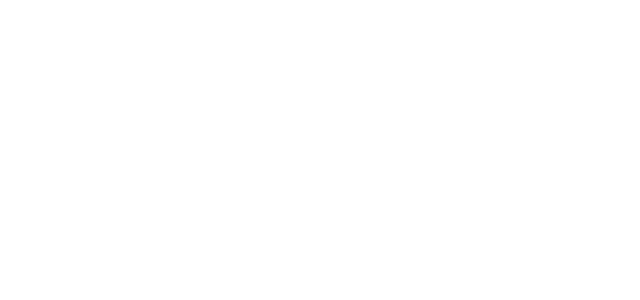
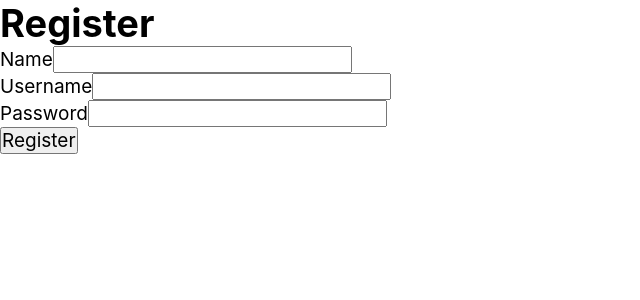
Before and after one commit to romanjamesmirov/staysafesacramento, a React (Create React App) app: page /register in a window 1280 px wide. Shown: the top 300 px of the page, without its empty margins (0-640 px from the left). Built offline with nearby package versions, Linux system fonts and the light colour scheme.

Commit message:
Client now talking to server on /register with axios and corsgit status

```diff
--- a/package.json
+++ b/package.json
@@ -26,7 +26,9 @@
     "@testing-library/jest-dom": "^4.2.4",
     "@testing-library/react": "^9.3.2",
     "@testing-library/user-event": "^7.1.2",
+    "axios": "^0.19.2",
     "bcryptjs": "^2.4.3",
+    "cors": "^2.8.5",
     "dotenv": "^8.2.0",
     "express": "^4.17.1",
     "jsonwebtoken": "^8.5.1",
--- a/src/App.js
+++ b/src/App.js
@@ -1,9 +1,10 @@
-import React, { Component } from 'react'
-import { Route, Switch } from 'react-router-dom' // freecodecamp.org/news/react-router-in-5-minutes
-import PeopleList from './components/PeopleList'
-import DirectChat from './components/DirectChat'
-import Me from './components/Me'
-import './static/styles/App.css'
+import React, { Component } from 'react';
+import { Route, Switch } from 'react-router-dom'; // freecodecamp.org/news/react-router-in-5-minutes
+import PeopleList from './components/PeopleList';
+import DirectChat from './components/DirectChat';
+import Me from './components/Me';
+import Register from './components/Register';
+import './static/styles/App.css';
 
 export default class App extends Component {
   render() {
@@ -12,7 +13,8 @@ export default class App extends Component {
         <Route path='/' component={PeopleList} exact />
         <Route path='/chat' component={DirectChat} />
         <Route path='/me' component={Me} />
+        <Route path='/register' component={Register} />
       </Switch>
-    )
+    );
   }
 }
--- /dev/null
+++ b/src/components/Register.js
@@ -0,0 +1,55 @@
+import React, { Fragment, Component } from 'react';
+import axios from 'axios';
+
+export default class Register extends Component {
+	constructor(props) {
+		super(props);
+		this.state = {
+			name: '',
+			username: '',
+			password: ''
+		}
+		this.onChange = this.onChange.bind(this);
+		this.onSubmit = this.onSubmit.bind(this);
+	}
+
+	onSubmit(e) {
+		e.preventDefault();
+		const { name, username, password } = this.state;
+		axios.post('http://192.168.1.37:5000/api/auth/register',
+			{ name, username, password })
+			.then(res => console.log(res))
+			.catch(error => console.error(error.response.data));
+	}
+
+	onChange({ target }) {
+		this.setState({ [target.name]: target.value });
+	}
+
+	render() {
+		return (
+			<Fragment>
+				<h1>Register</h1>
+
+				<form action="#" onSubmit={this.onSubmit}>
+					<div>
+						<label htmlFor="id_name">Name</label>
+						<input type="text" id="id_name" name="name"
+							value={this.state.name} onChange={this.onChange} /></div>
+
+					<div>
+						<label htmlFor="id_username">Username</label>
+						<input type="text" id="id_username" name="username"
+							value={this.state.username} onChange={this.onChange} /></div>
+
+					<div>
+						<label htmlFor="id_password">Password</label>
+						<input type="password" id="id_password" name="password"
+							value={this.state.password} onChange={this.onChange} /></div>
+
+					<button type="submit">Register</button>
+				</form>
+			</Fragment>
+		);
+	}
+}
```
Also changed, not shown: server.js (+3 -4 lines), src/index.js (+8 -8 lines), 2 other files (tests, documents, lock files or other folders).
